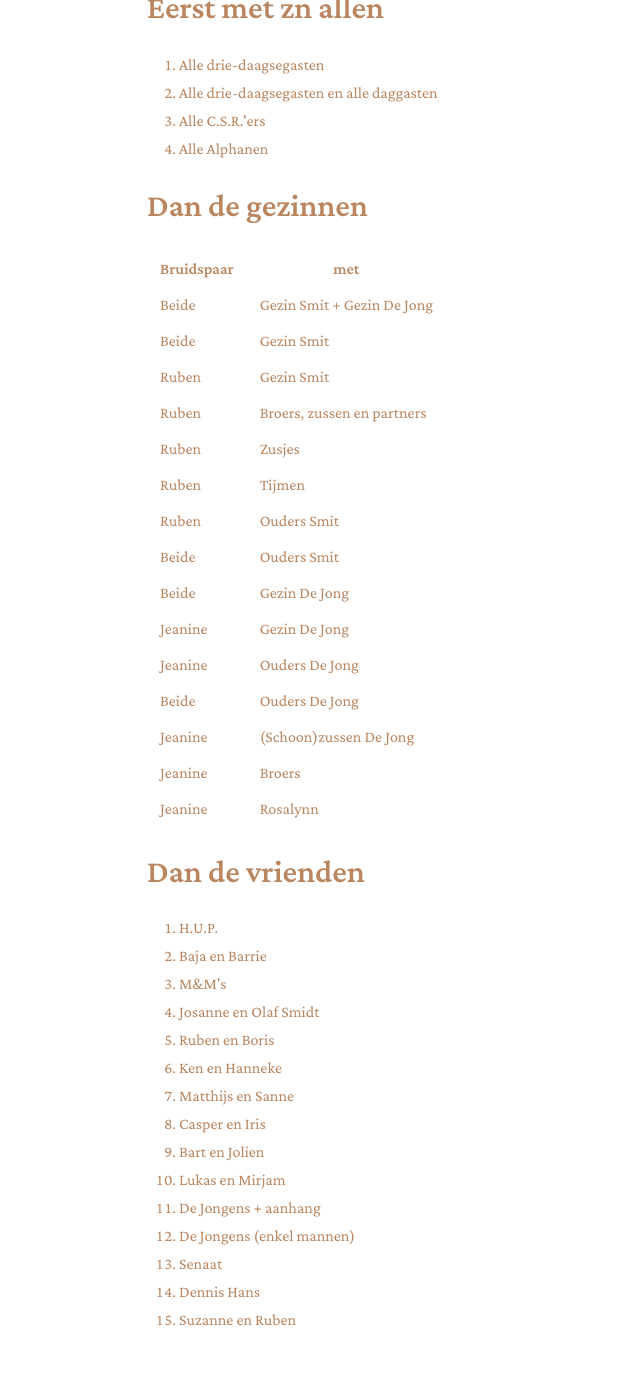
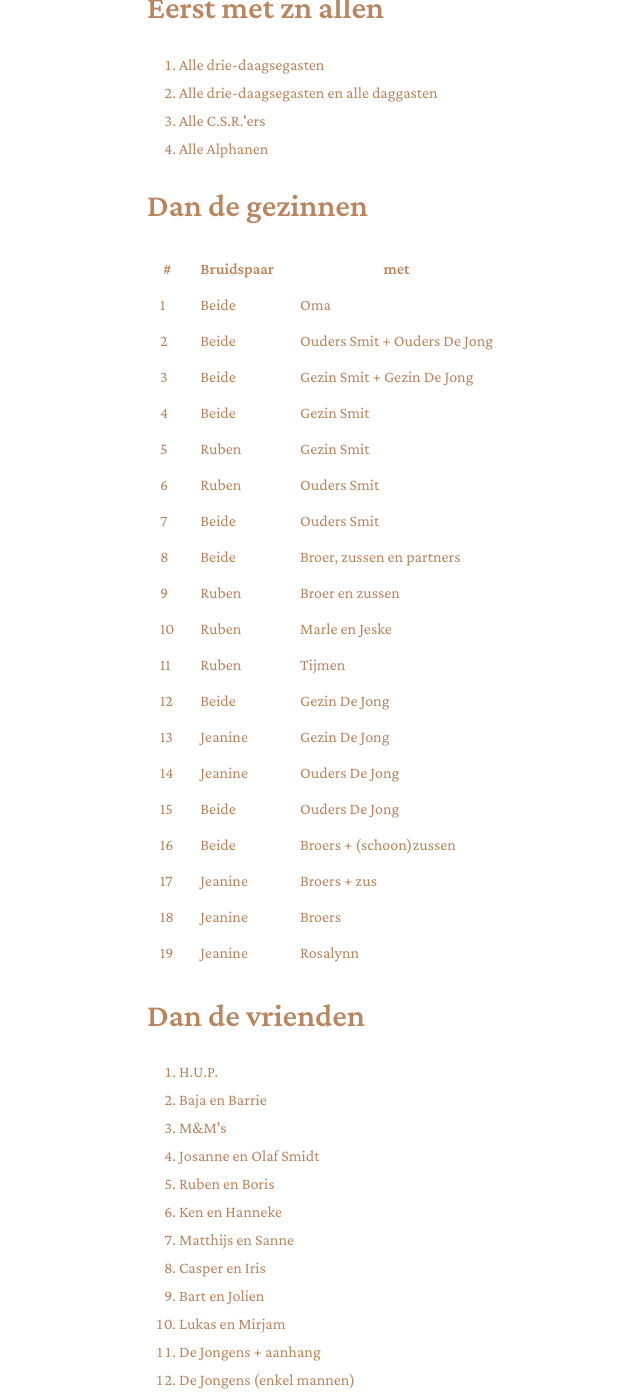
Before and after one commit to RubenSmit/bruiloftjeanineenruben.nl, a Jekyll site: the page built from fotovolgorde.markdown, in a window 1280 px wide and 1400 px high, scrolled down 891 px. Shown: the whole window, without its empty margins (61-701 px from the left). Built offline with Jekyll 4.4.1, drawn with Linux system fonts in a browser that asks for light colours.

Commit message:
Update fotovolgorde.markdown

```diff
--- a/fotovolgorde.markdown
+++ b/fotovolgorde.markdown
@@ -15,72 +15,110 @@ Er is een uurtje voor de groepsfoto's, dus het streven is om er het tempo in te
 </ol>
 
 ## Dan de gezinnen
+
 <table>
     <tr>
+        <th>#</th>
         <th>Bruidspaar</th>
         <th>met</th>
     </tr>
     <tr>
+        <td>1</td>
+        <td>Beide</td>
+        <td>Oma</td>
+    </tr>
+    <tr>
+        <td>2</td>
+        <td>Beide</td>
+        <td>Ouders Smit + Ouders De Jong</td>
+    </tr>
+    <tr>
+        <td>3</td>
         <td>Beide</td>
         <td>Gezin Smit + Gezin De Jong</td>
     </tr>
     <tr>
+        <td>4</td>
         <td>Beide</td>
         <td>Gezin Smit</td>
     </tr>
     <tr>
+        <td>5</td>
         <td>Ruben</td>
         <td>Gezin Smit</td>
     </tr>
     <tr>
+        <td>6</td>
         <td>Ruben</td>
-        <td>Broers, zussen en partners</td>
+        <td>Ouders Smit</td>
     </tr>
     <tr>
-        <td>Ruben</td>
-        <td>Zusjes</td>
+        <td>7</td>
+        <td>Beide</td>
+        <td>Ouders Smit</td>
     </tr>
     <tr>
+        <td>8</td>
+        <td>Beide</td>
+        <td>Broer, zussen en partners</td>
+    </tr>
+    <tr>
+        <td>9</td>
+        <td>Ruben</td>
+        <td>Broer en zussen</td>
+    </tr>
+    <tr>
+        <td>10</td>
+        <td>Ruben</td>
+        <td>Marle en Jeske</td>
+    </tr>
+    <tr>
+        <td>11</td>
         <td>Ruben</td>
         <td>Tijmen</td>
     </tr>
     <tr>
-        <td>Ruben</td>
-        <td>Ouders Smit</td>
-    </tr>
-    <tr>
-        <td>Beide</td>
-        <td>Ouders Smit</td>
-    </tr>
-    <tr>
+        <td>12</td>
         <td>Beide</td>
         <td>Gezin De Jong</td>
     </tr>
     <tr>
+        <td>13</td>
         <td>Jeanine</td>
         <td>Gezin De Jong</td>
     </tr>
     <tr>
+        <td>14</td>
         <td>Jeanine</td>
         <td>Ouders De Jong</td>
     </tr>
     <tr>
+        <td>15</td>
         <td>Beide</td>
         <td>Ouders De Jong</td>
     </tr>
     <tr>
-        <td>Jeanine</td>
-        <td>(Schoon)zussen De Jong</td>
+        <td>16</td>
+        <td>Beide</td>
+        <td>Broers + (schoon)zussen</td>
     </tr>
     <tr>
+        <td>17</td>
+        <td>Jeanine</td>
+        <td>Broers + zus</td>
+    </tr>
+    <tr>
+        <td>18</td>
         <td>Jeanine</td>
         <td>Broers</td>
     </tr>
     <tr>
+        <td>19</td>
         <td>Jeanine</td>
         <td>Rosalynn</td>
     </tr>
 </table>
+
 
 ## Dan de vrienden
 <ol>
```
